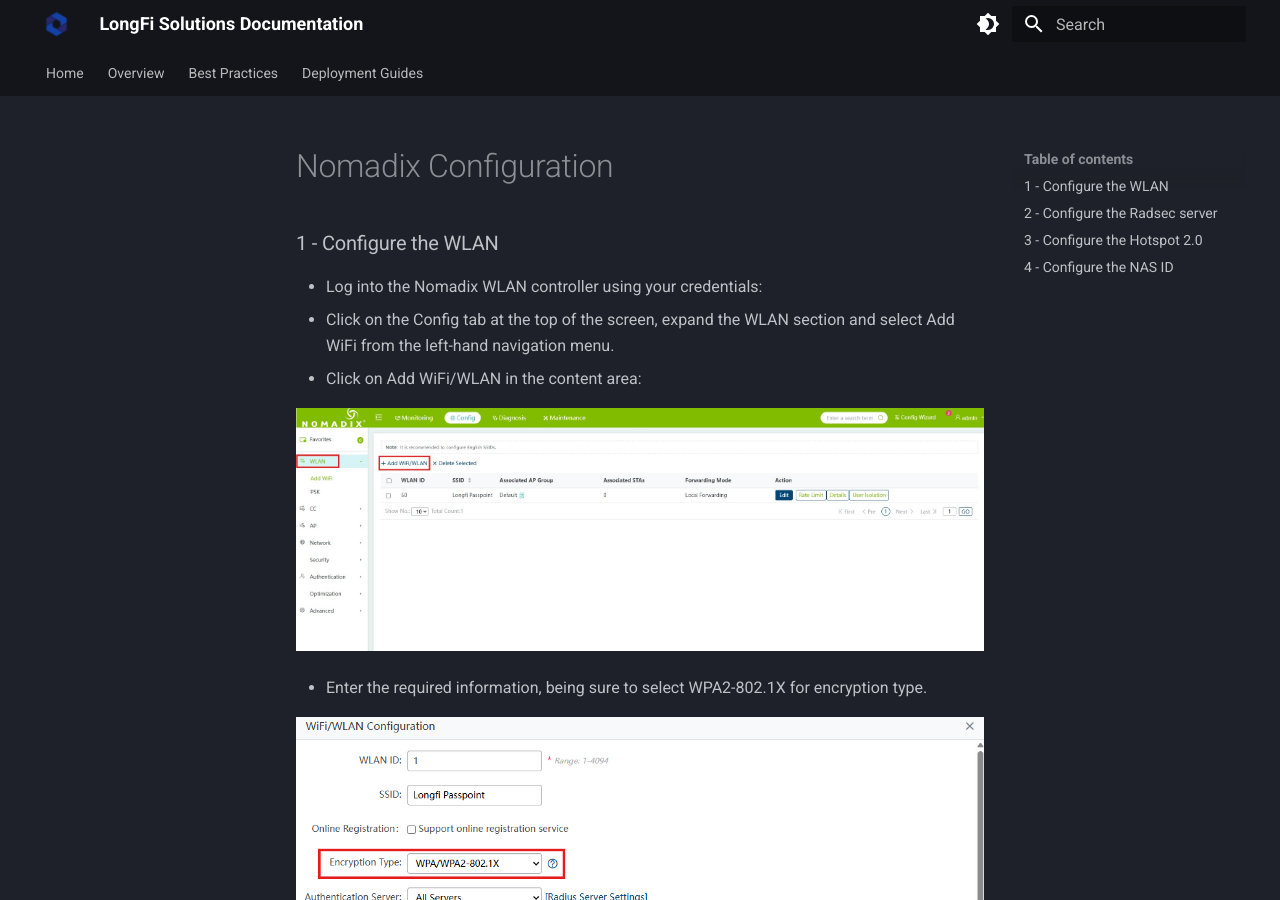
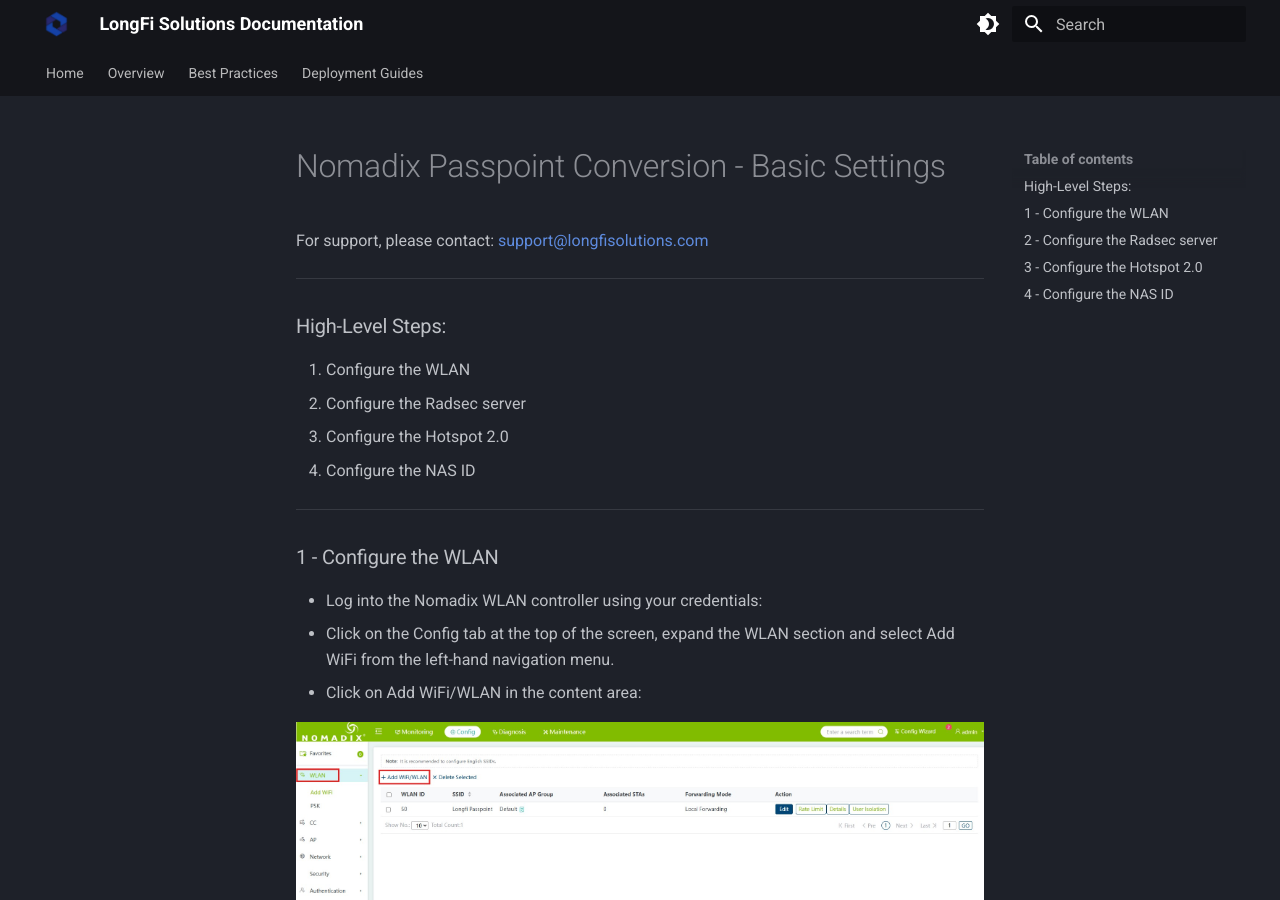
Before and after one commit to LongFi-Solutions/longfi-solutions.github.io, an MkDocs documentation site: the page built from docs/deployment/nomadix-configuration.md, in a window 1280 px wide and 900 px high. Built offline with MkDocs 1.6.1 and Material for MkDocs 9.7.7, drawn with Linux system fonts in a browser that asks for light colours.

Commit message:
Update Deployment Guides “nomadix-configuration”

```diff
--- a/docs/deployment/nomadix-configuration.md
+++ b/docs/deployment/nomadix-configuration.md
@@ -1,6 +1,21 @@
 ---
 title: Nomadix Configuration
 ---
+
+# Nomadix Passpoint Conversion - Basic Settings
+
+For support, please contact: [support@longfisolutions.com](mailto:support@longfisolutions.com)
+
+***
+
+###  High-Level Steps:
+
+1. Configure the WLAN
+2. Configure the Radsec server
+3. Configure the Hotspot 2.0
+4. Configure the NAS ID
+
+***
 
 ### 1 - Configure the WLAN
 
```
